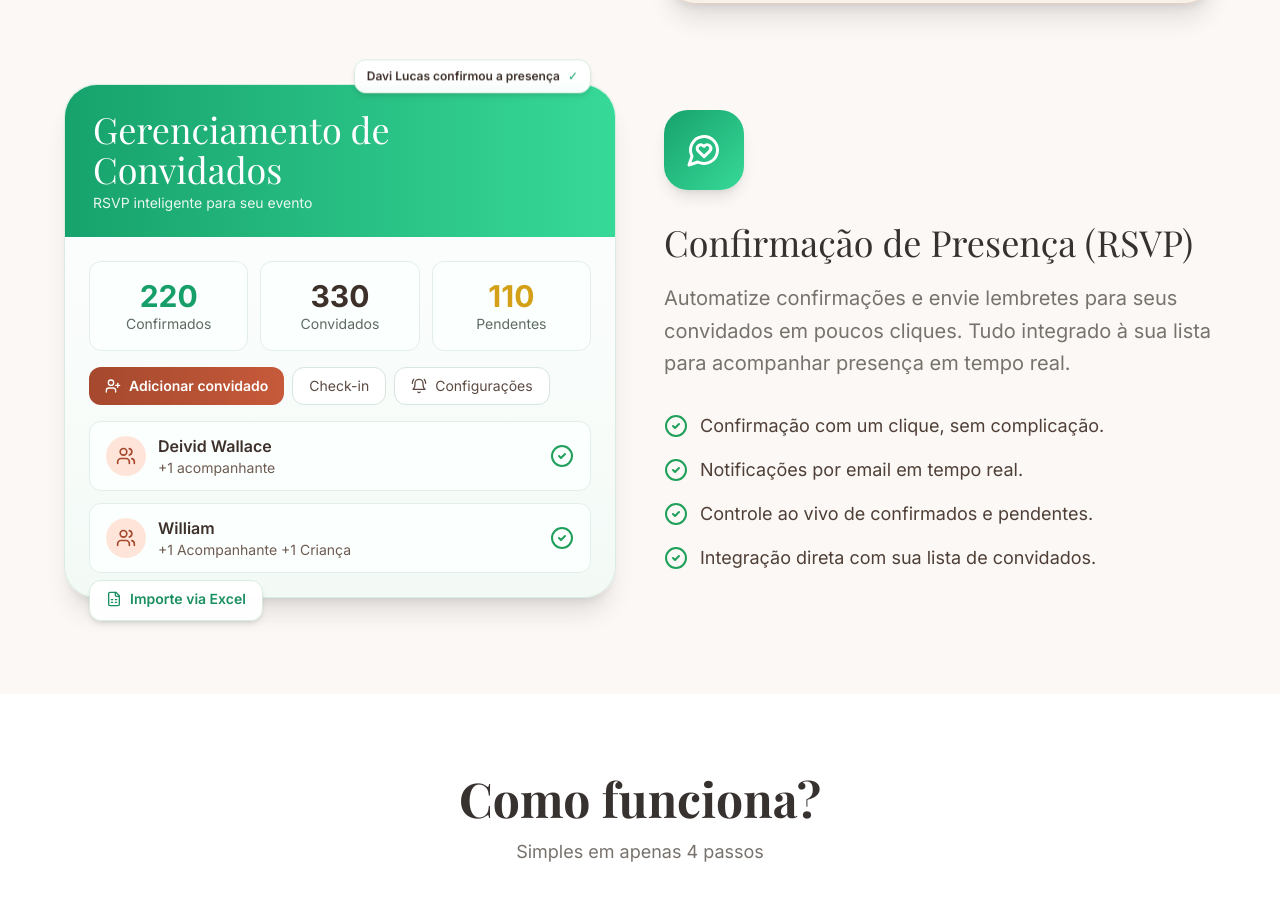
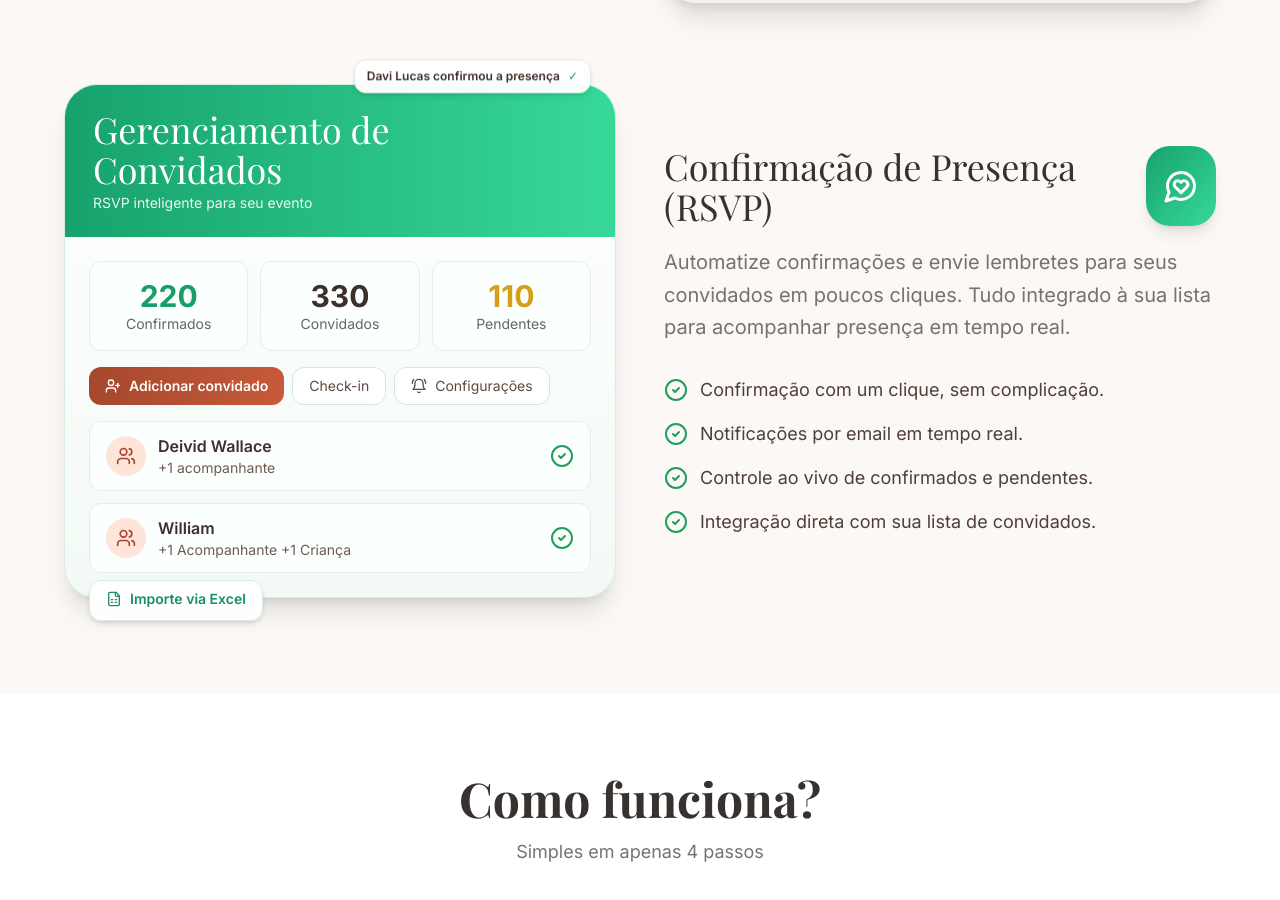
Before and after one commit to lumieconvites-netizen/lumie-presentes, a Next.js app: page / in a window 1280 px wide. Shown: the part 2281-3181 px from the top of the page. Built offline with nearby package versions, Linux system fonts and the light colour scheme; no server answers.

Commit message:
style: move RSVP icon next to heading

```diff
--- a/app/page.tsx
+++ b/app/page.tsx
@@ -343,11 +343,12 @@ export default function HomePage() {
             </div>
 
             <div>
-              <div className="inline-flex h-20 w-20 items-center justify-center rounded-3xl bg-gradient-to-br from-[#17a26c] to-[#37d998] text-white shadow-lg">
-                <MessageCircleHeart className="w-9 h-9" />
+              <div className="flex items-center gap-4">
+                <h3 className="font-display text-4xl text-foreground">Confirmação de Presença (RSVP)</h3>
+                <div className="inline-flex h-20 w-20 items-center justify-center rounded-3xl bg-gradient-to-br from-[#17a26c] to-[#37d998] text-white shadow-lg">
+                  <MessageCircleHeart className="w-9 h-9" />
+                </div>
               </div>
-
-              <h3 className="mt-8 font-display text-4xl text-foreground">Confirmação de Presença (RSVP)</h3>
               <p className="mt-5 text-xl text-muted-foreground leading-relaxed max-w-xl">
                 Automatize confirmações e envie lembretes para seus convidados em poucos cliques.
                 Tudo integrado à sua lista para acompanhar presença em tempo real.
```
